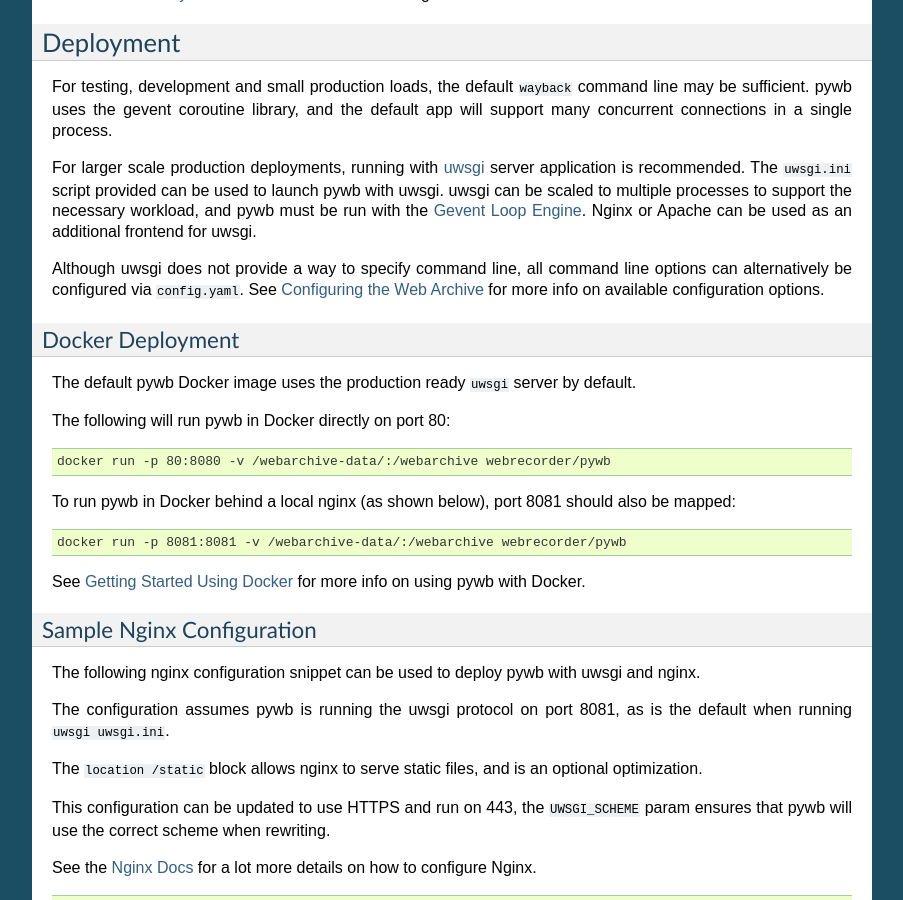
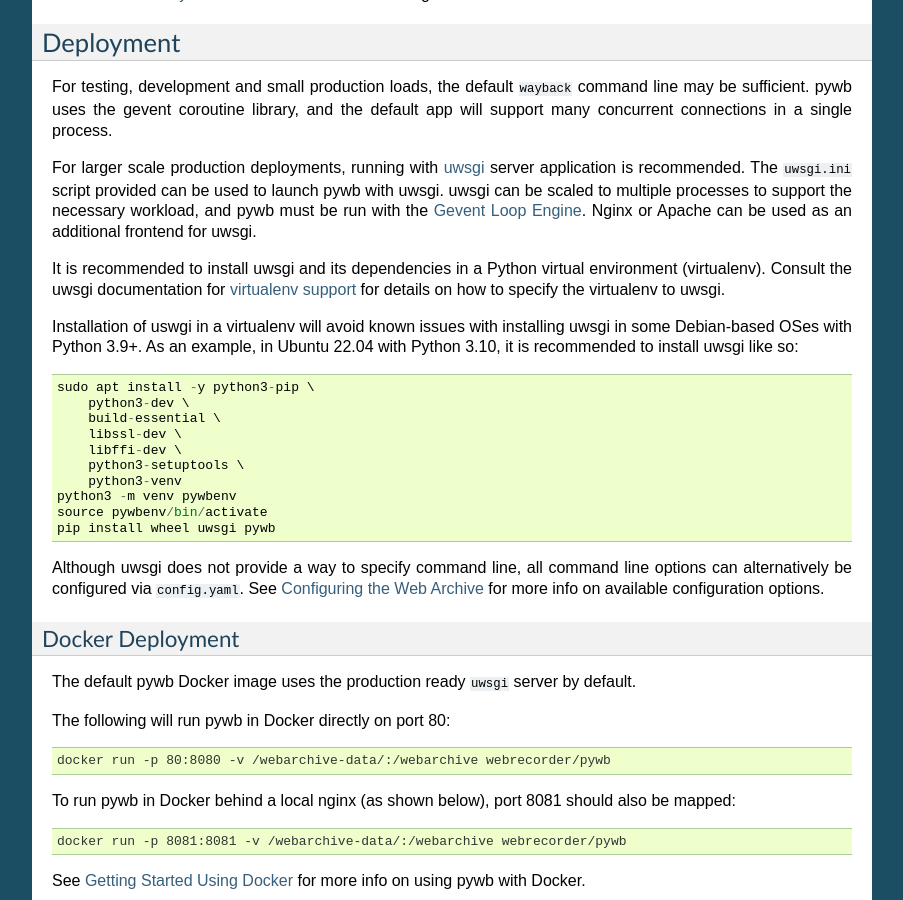
Before and after one commit to webrecorder/pywb, a Sphinx documentation site: the page built from docs/manual/usage.rst, in a window 1280 px wide and 900 px high, scrolled down 3723 px. Shown: the whole window, without its empty margins (198-1101 px from the left). Built offline with Sphinx 7.4.7, drawn with Linux system fonts in a browser that asks for light colours; pages that are not in the unit, such as notebooks, are missing from menus.

Commit message:
Add uwsgi virtualenv information

```diff
--- a/docs/manual/usage.rst
+++ b/docs/manual/usage.rst
@@ -206,6 +206,21 @@
 
 For larger scale production deployments, running with `uwsgi <http://uwsgi-docs.readthedocs.io/>`_ server application is recommended. The ``uwsgi.ini`` script provided can be used to launch pywb with uwsgi. uwsgi can be scaled to multiple processes to support the necessary workload, and pywb must be run with the `Gevent Loop Engine <http://uwsgi-docs.readthedocs.io/en/latest/Gevent.html>`_. Nginx or Apache can be used as an additional frontend for uwsgi.
 
+It is recommended to install uwsgi and its dependencies in a Python virtual environment (virtualenv). Consult the uwsgi documentation for `virtualenv support <https://uwsgi-docs.readthedocs.io/en/latest/Python.html#virtualenv-support>`_ for details on how to specify the virtualenv to uwsgi.
+
+Installation of uswgi in a virtualenv will avoid known issues with installing uwsgi in some Debian-based OSes with Python 3.9+. As an example, in Ubuntu 22.04 with Python 3.10, it is recommended to install uwsgi like so: ::
+
+    sudo apt install -y python3-pip \
+        python3-dev \
+        build-essential \
+        libssl-dev \
+        libffi-dev \
+        python3-setuptools \
+        python3-venv
+    python3 -m venv pywbenv
+    source pywbenv/bin/activate
+    pip install wheel uwsgi pywb
+
 Although uwsgi does not provide a way to specify command line, all command line options can alternatively be configured via ``config.yaml``. See :ref:`configuring-pywb` for more info on available configuration options.
 
 Docker Deployment
```
